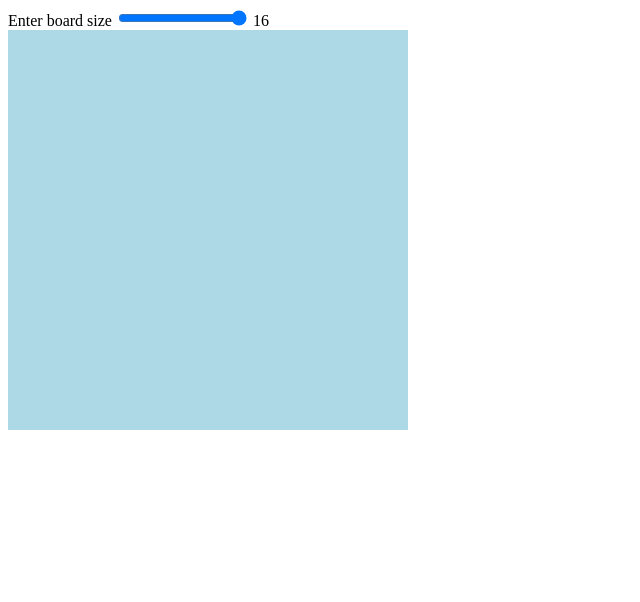
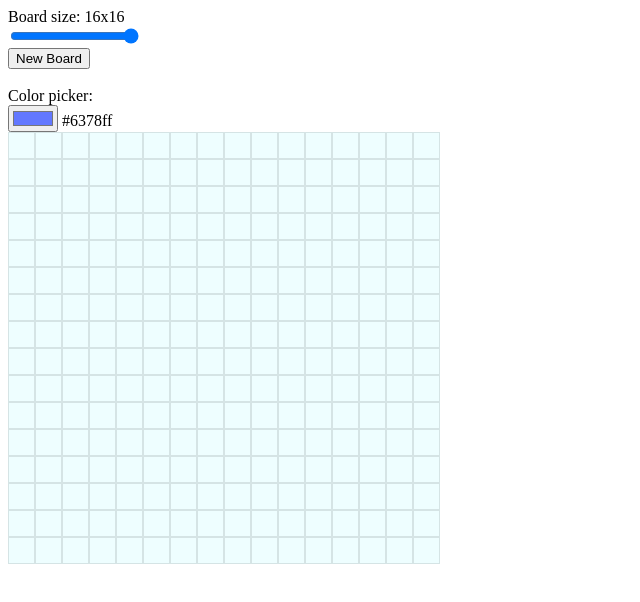
Before and after one commit to BrentMercer/skitsketch, a plain HTML site: page index.html in a window 1280 px wide. Both pictures are taken after a click on the button "Create Board". Shown: the whole page, without its empty margins (0-640 px from the left). Drawn offline with Linux system fonts and the light colour scheme.

Commit message:
Added color picker, refactored code.

```diff
--- a/index.html
+++ b/index.html
@@ -19,36 +19,74 @@
             margin: 0;
             padding: 0;
             line-height: 0;
-            background-color: lightblue;
+            background-color:  #eefeff;
+            border: .5px solid  #d5e4e5;
         }
         .square:hover {
             background-color: #fff;
         }
-        .red {
-            background-color: red;
-        }
 
     </style>
 </head>
+
 <body>
-<div>
-    <span>Enter board size</span>
-
-    <input id="boardinput" type="range" value="16" min="4" max="16" oninput="document.getElementById('boardsize').innerHTML = this.value">
-    <output id="boardsize">16</output>
-    <input id="boardbutton" type="button" value="Create Board">
+<div id="sidebar">
+    <div>
+        <span>Board size: </span>
+        <output id="boardsize">16x16</output>
+        <div>
+            <input id="boardinput" type="range" value="16" min="4" max="16" oninput="document.getElementById('boardsize').innerHTML = this.value + 'x' + this.value">
+        </div>
+        <div>
+            <input id="createbutton" type="button" value="Create Board">
+        </div>
+        <div>
+            <input id="deletebutton" type="button" value="New Board" style="display:none;">
+        </div>
+        <br>
+        <div>
+            <span>Color picker: </span>
+            <div>
+                <input id="colorpicker" type="color" value="#6378ff" oninput="document.getElementById('color').innerHTML = this.value">
+                <output id="color">#6378ff</output>
+            </div>
+        </div>
+    </div>
 </div>
 <div id="sketchboard"></div>
 
 <script>
     const gameBoard = document.getElementById('sketchboard');
-    const boardButton = document.getElementById('boardbutton');
+    const boardButton = document.getElementById('createbutton');
+    const deleteButton = document.getElementById('deletebutton');
+
+    deleteButton.addEventListener('click', () => newBoard());
     boardButton.addEventListener('click', () => createBoard());
 
+    let color;
+
+    function addBoxListener(){
+        let squares = document.getElementsByClassName('square');
+        let boxes = Array.from(squares);
+        boxes.forEach(box => box.addEventListener('mousedown',painter));
+        boxes.forEach(box => box.addEventListener('mouseover',painter));
+    }
+
+    let mouseDown = false
+    document.body.onmousedown = () => (mouseDown = true)
+    document.body.onmouseup = () => (mouseDown = false)
+
+    function painter(e){
+        if (e.type === 'mouseover' && !mouseDown) return;
+        color = document.getElementById('color').value;
+        e.target.style.backgroundColor = color;
+    }
 
     function createBoard(){
         boardButton.style = "display:none";
-        let boardSize = Number(document.getElementById('boardsize').innerHTML);
+        deleteButton.style = "display:inline";
+
+        let boardSize = Number(document.getElementById('boardinput').value);
 
         for (let x = 1; x <= boardSize; x++){
             let newRow = document.createElement("div");
@@ -63,11 +101,12 @@
                 newColumn.setAttribute('class',('col ' + 'square'));
             }
         }
-        let squares = document.getElementsByClassName('square');
-        let boxes = Array.from(squares);
-        boxes.forEach(box => box.addEventListener('click',() => {
-            box.setAttribute('style', 'background-color:red;')
-        }));
+        addBoxListener();
+    }
+
+    function newBoard(){
+        gameBoard.innerHTML = " ";
+        createBoard();
     }
 
 
```
